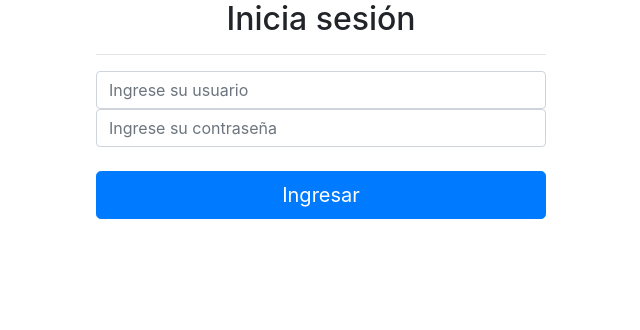
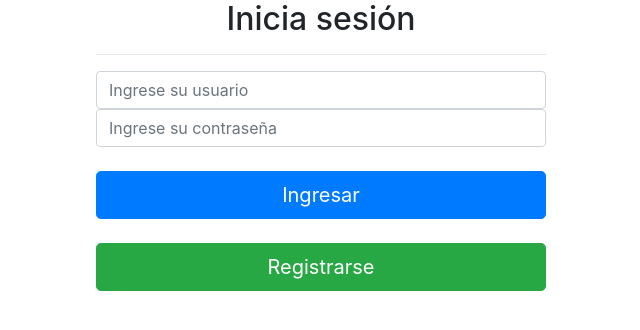
Before and after one commit to orlandobrea/php2018, a PHP site: page /login.php in a window 1280 px wide. Shown: the top 330 px of the page, without its empty margins (319-959 px from the left). Run offline with PHP 8.4, Linux system fonts and the light colour scheme.

Commit message:
Se agregó botón registro

```diff
--- a/app/login.php
+++ b/app/login.php
@@ -29,6 +29,7 @@
 
             <button class="btn btn-lg btn-primary text-white btn-block mt-4" type="submit">Ingresar</button>
           </form>
+          <a href="registro.php"><button class="btn btn-lg btn-success text-white btn-block mt-4">Registrarse</button></a>
         </div>
       </div>
       <div class="row">
```
